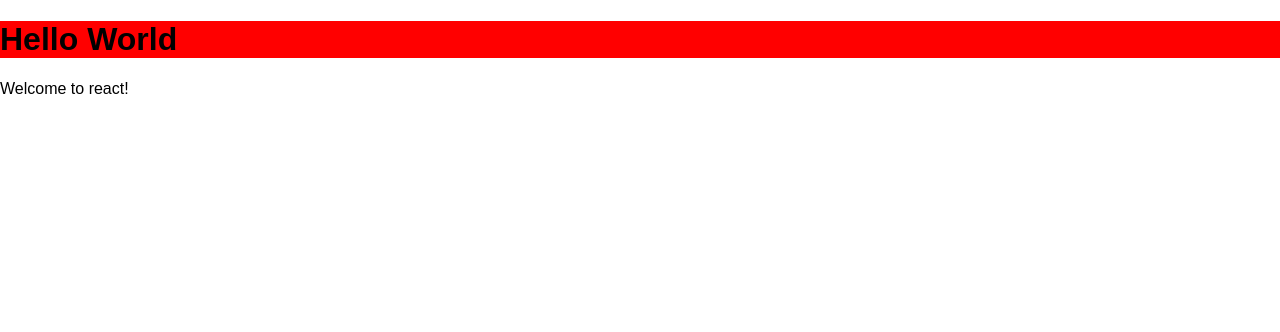
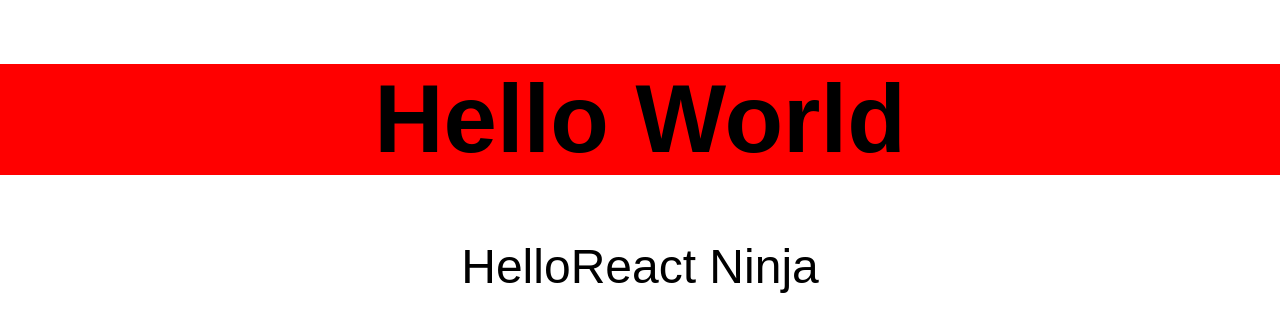
Before and after one commit to manuarora700/react-app, a React (Create React App) app in the folder robots/: page / in a window 1280 px wide. Shown: the top 332 px of the page. Built offline with nearby package versions, Linux system fonts and the light colour scheme.

Commit message:
Working with react

```diff
--- a/robots/src/Hello.js
+++ b/robots/src/Hello.js
@@ -3,11 +3,11 @@
 class Hello extends Component {
 	render() {
 		return (
-		<div>
+		<div className='f1 tc'>
 			<h1>Hello World</h1>
-			<p>Welcome to react!</p>
+			<p>{this.props.greeting}</p>
 		</div>
-		);
+		); //this is not HTML, this is JSX -- HTML like syntax to create VirtualDOM
 	}
 }
 
--- a/robots/src/index.js
+++ b/robots/src/index.js
@@ -4,5 +4,7 @@
 import Hello from './Hello.js';
 import registerServiceWorker from './registerServiceWorker';
 import 'tachyons';
-ReactDOM.render(<Hello />, document.getElementById('root'));
+
+
+ReactDOM.render(<Hello greeting={'Hello' + 'React Ninja'}/>, document.getElementById('root'));
 registerServiceWorker();
```
